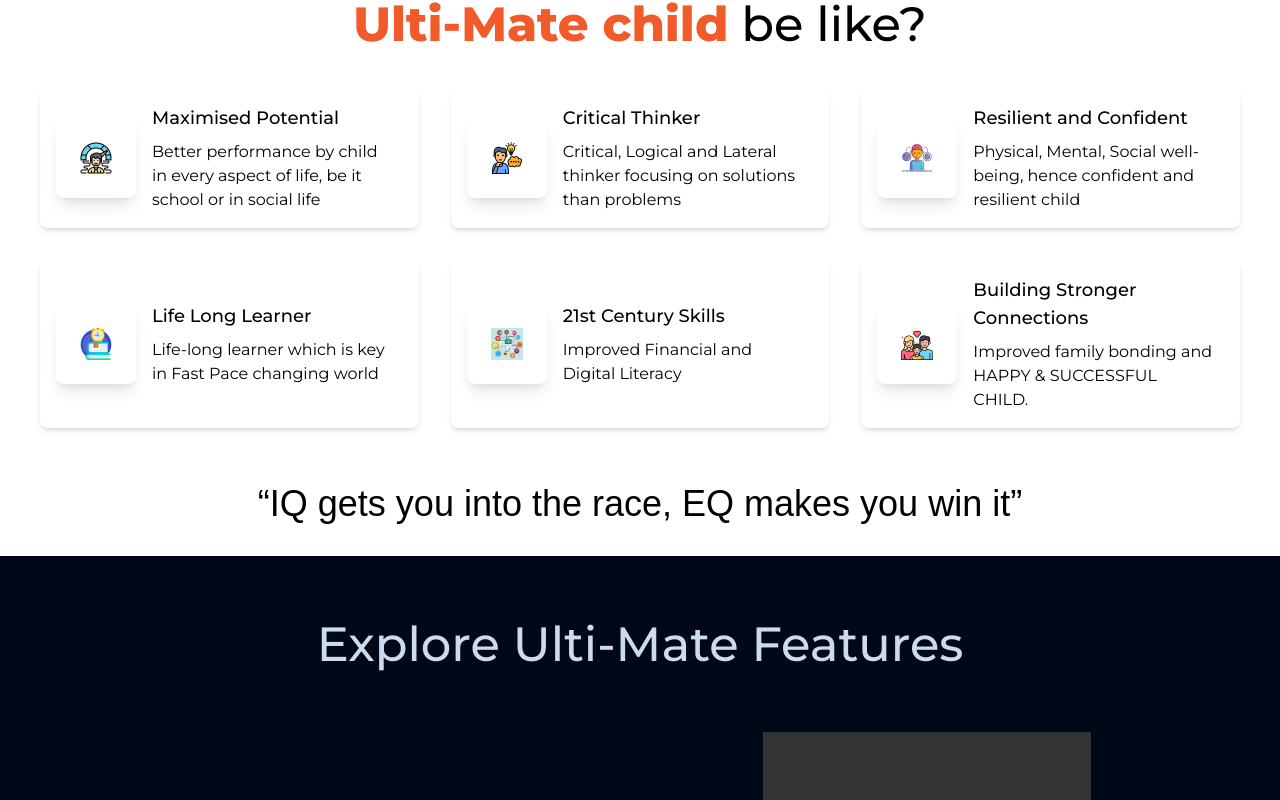
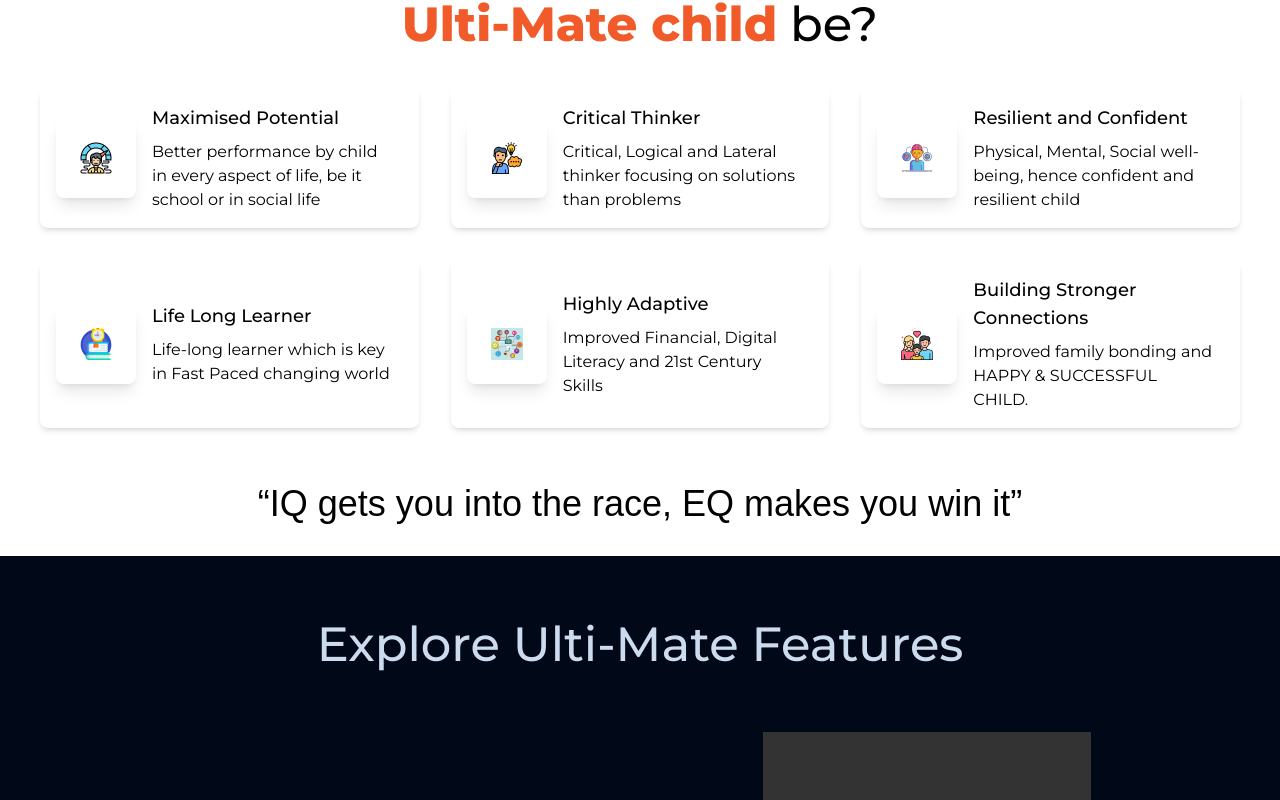
Before and after one commit to ultimate-org/ultimate-bond-web, a Next.js app: page / in a window 1280 px wide. Shown: the part 4911-5711 px from the top of the page. Built offline with nearby package versions, Linux system fonts and the light colour scheme; grey boxes are pictures that could not be loaded; a web font is replaced by a local one.

Commit message:
placed play store link directly in the Link tag in all sections

```diff
--- a/src/components/parentTestimony/ParentTestimony.tsx
+++ b/src/components/parentTestimony/ParentTestimony.tsx
@@ -97,7 +97,7 @@
                                 />
                             </Link>
                             <Link
-                                href={`${process.env.APP_PLAYSTORE_SHARE_LINK}`}
+                                href={`https://play.google.com/store/apps/details?id=com.ultimate_bond`}
                                 target="_blank" // Opens link in a new tab
                                 rel="noopener noreferrer" // Security best practice for external links
                                 className='md:w-[48%] mx-4 h-14 w-full my-2 relative overflow-hidden'
--- a/src/components/regretAndOutcomeSection/RegretAndOutcome.tsx
+++ b/src/components/regretAndOutcomeSection/RegretAndOutcome.tsx
@@ -30,13 +30,13 @@
         {
             id: 4,
             title: "Life Long Learner",
-            description: "Life-long learner which is key in Fast Pace changing world",
+            description: "Life-long learner which is key in Fast Paced changing world",
             imagePath:"/images/regretandoutcome/Life_long_learner.png"
         },
         {
             id: 5,
-            title: "21st Century Skills",
-            description: "Improved Financial and Digital Literacy",
+            title: "Highly Adaptive",
+            description: "Improved Financial, Digital Literacy and 21st Century Skills",
             imagePath:"/images/regretandoutcome/Improved_Financial.png"
         },
         {
@@ -55,7 +55,7 @@
                     How will the
                     </h3>
                     <h3 className={`text-center text-2xl md:text-5xl font-semibold mb-8 ${montserratBold.className}`}>
-                    <span className='font-bold text-[#F15A29]'>Ulti-Mate child</span> be like?
+                    <span className='font-bold text-[#F15A29]'>Ulti-Mate child</span> be?
                     </h3>
                     </div>
                 <div className="grid md:grid-cols-2 lg:grid-cols-3 gap-4">
--- a/src/components/ultimateFeatureVideoSection/UltimateFeatureVideoSection.tsx
+++ b/src/components/ultimateFeatureVideoSection/UltimateFeatureVideoSection.tsx
@@ -154,7 +154,7 @@
                                            />
                                        </Link>
                                        <Link
-                                           href={`${process.env.APP_PLAYSTORE_SHARE_LINK}`}
+                                           href={`https://play.google.com/store/apps/details?id=com.ultimate_bond`}
                                            target="_blank" // Opens link in a new tab
                                            className='md:w-[48%] mx-4 h-14 w-full my-2 relative overflow-hidden'
                                        >
--- a/src/components/ultimateFrameWork/UltimateFrameWork.tsx
+++ b/src/components/ultimateFrameWork/UltimateFrameWork.tsx
@@ -48,7 +48,7 @@
                                            />
                                        </Link>
                                        <Link
-                                           href={`${process.env.APP_PLAYSTORE_SHARE_LINK}`}
+                                           href={`https://play.google.com/store/apps/details?id=com.ultimate_bond`}
                                            target="_blank" // Opens link in a new tab
                                            className='md:w-[48%] mx-4 h-14 w-full my-2 relative overflow-hidden'
                                        >
--- a/src/components/ultimateSampleSection/UltimateSample.tsx
+++ b/src/components/ultimateSampleSection/UltimateSample.tsx
@@ -222,7 +222,7 @@
                                            />
                                        </Link>
                                        <Link
-                                           href={`${process.env.APP_PLAYSTORE_SHARE_LINK}`}
+                                           href={`https://play.google.com/store/apps/details?id=com.ultimate_bond`}
                                            target="_blank" // Opens link in a new tab
                                            className='md:w-[48%] mx-4 h-14 w-full my-2 relative overflow-hidden'
                                        >
```
